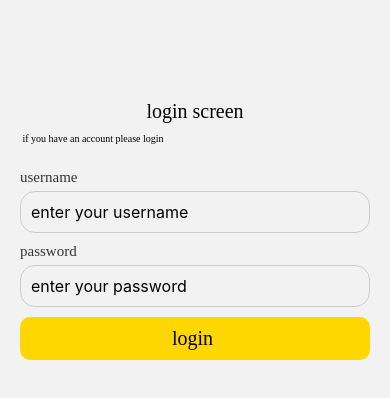
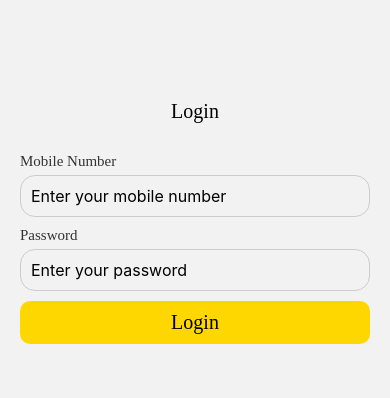
Before and after one commit to AyaaNaguiib/MK-NewsApp, a React Native app: screen / in a window 390 px wide. Shown: the top 398 px of the page. Built offline with nearby package versions, Linux system fonts and the light colour scheme.

Commit message:
updates in login screen, auth stack, useLogin,App.tsx

```diff
--- a/App.tsx
+++ b/App.tsx
@@ -1,23 +1,16 @@
-/**
- * Sample React Native App
- * https://github.com/facebook/react-native
- *
- * @format
- */
+import React from 'react';
+import { QueryClient, QueryClientProvider } from '@tanstack/react-query';
+import { NavigationContainer } from '@react-navigation/native';
+import MainStack from './src/navigation/mainStack';
 
-import React from 'react';
-import { Text, View } from 'react-native';
-import HomeScreen from './src/screens/homescreen/HomeScreen';
-import { SafeAreaView } from 'react-native-safe-area-context';
-import { NavigationContainer } from '@react-navigation/native';
-import mainStack from './src/navigation/mainStack';
-import MainStack from './src/navigation/mainStack';
-function App(): React.JSX.Element{
-  return(
+const queryClient = new QueryClient();
+
+export default function App() {
+  return (
+    <QueryClientProvider client={queryClient}>
       <NavigationContainer>
-      <MainStack  />
+        <MainStack />
       </NavigationContainer>
-
+    </QueryClientProvider>
   );
-};
-export default App;
+}
--- a/package.json
+++ b/package.json
@@ -10,10 +10,12 @@
     "test": "jest"
   },
   "dependencies": {
+    "@react-native-async-storage/async-storage": "^2.2.0",
     "@react-native/new-app-screen": "0.81.1",
     "@react-navigation/bottom-tabs": "^7.4.7",
     "@react-navigation/native": "^7.1.17",
     "@react-navigation/stack": "^7.4.8",
+    "@tanstack/react-query": "^5.87.4",
     "axios": "^1.11.0",
     "react": "19.1.0",
     "react-native": "0.81.1",
--- a/src/components/MainNews/MainNews.tsx
+++ b/src/components/MainNews/MainNews.tsx
@@ -30,7 +30,7 @@ export default function MainNews() {
   }
 
   function gotoArticlesDetails(article: ArticleType) {
-    navigate(ScreenNames.ArticleDetails, { article }); // ✅ بعت المقالة صح
+    navigate(ScreenNames.ArticleDetails, { article });
   }
 
   function renderNews(item: ArticleType) {
--- a/src/navigation/mainStack.tsx
+++ b/src/navigation/mainStack.tsx
@@ -7,29 +7,31 @@ import AuthStack from "./stacks/auth.stack";
 import MainTabs from "./stacks/tabs/MainTabs";
 import ArticleDetails from "../screens/articleDetails/articleDetails";
 
-
 const Stack = createStackNavigator<MainStackParamList>();
 
 export default function MainStack() {
   return (
-      <Stack.Navigator screenOptions={{
+    <Stack.Navigator
+      screenOptions={{
         headerShown: false,
-      }}>
-         <Stack.Screen name={StackNames.AuthStack} component={AuthStack} />
-         <Stack.Screen name={StackNames.MainTabs} component={MainTabs} />
-         <Stack.Screen
-  name={ScreenNames.ArticleDetails}
-  component={ArticleDetails}
-/>
+      }}
+    >
+      <Stack.Screen name={StackNames.AuthStack} component={AuthStack} />
 
-      </Stack.Navigator>
+      <Stack.Screen name={StackNames.MainTabs} component={MainTabs} />
 
+      <Stack.Screen
+        name={ScreenNames.ArticleDetails}
+        component={ArticleDetails}
+      />
+    </Stack.Navigator>
   );
 }
-export type MainStackParamList ={
-  [StackNames.AuthStack]:undefined,
+
+export type MainStackParamList = {
+  [StackNames.AuthStack]: undefined;
   [StackNames.MainTabs]: {
-    article: ArticleType
-  },
+    article: ArticleType;
+  };
   [ScreenNames.ArticleDetails]: { article: ArticleType };
-}
+};
--- a/src/navigation/screenNames.ts
+++ b/src/navigation/screenNames.ts
@@ -2,6 +2,7 @@ enum ScreenNames{
     HomeScreen ='HomeScreen',
      ArticleDetails ='ArticleDetails',
      LoginScreen = 'LoginScreen',
-     FavArticleScreen = 'FavArticle'
+     FavArticleScreen = 'FavArticle',
+     Login = "Login"
 }
 export default ScreenNames;
--- a/src/navigation/stackNames.ts
+++ b/src/navigation/stackNames.ts
@@ -1,5 +1,7 @@
 enum StackNames{
     AuthStack = 'AuthStack',
     MainTabs = 'MainTabs',
+    Register = "Register",
+    Login = "Login",
 }
 export default StackNames;
--- a/src/screens/loginScreen/loginScreen.tsx
+++ b/src/screens/loginScreen/loginScreen.tsx
@@ -1,37 +1,95 @@
-import { View, Text, TouchableOpacity, TextInput } from 'react-native'
-import React from 'react'
-import { NavigationProp, useNavigation } from '@react-navigation/native'
+import { View, Text, TouchableOpacity, TextInput, ActivityIndicator } from 'react-native';
+import React, { useState } from 'react';
+import { NavigationProp, useNavigation } from '@react-navigation/native';
 import StackNames from '../../navigation/stackNames';
 import { MainStackParamList } from '../../navigation/mainStack';
 import styles from './styles';
+import { useLogin } from '../../utils/helpers/useLogin';
 
 export default function LoginScreen() {
+  const navigation = useNavigation<NavigationProp<MainStackParamList>>();
 
-    const{navigate} =useNavigation();
-    useNavigation<NavigationProp<MainStackParamList,StackNames.AuthStack>>();
-    function handleLogin(){
-      navigate(StackNames.MainTabs);
+  const [username, setUsername] = useState("");
+  const [password, setPassword] = useState("");
+  const [errors, setErrors] = useState<{ username?: string; password?: string; general?: string }>({});
+
+  const { mutate: login, isPending, error } = useLogin(
+    (data) => {
+      console.log("Login success:", data);
+      navigation.navigate(StackNames.MainTabs);
+    },
+    (err) => {
+      setErrors({ general: err.message });
     }
+  );
+
+  function handleLogin() {
+    let newErrors: typeof errors = {};
+    if (!username.trim()) {
+      newErrors.username = "Please enter your mobile number";
+    }
+    if (!password.trim()) {
+      newErrors.password = "Please enter your password";
+    }
+    if (Object.keys(newErrors).length > 0) {
+      setErrors(newErrors);
+      return;
+    }
+
+    setErrors({});
+    login({ mobile: username, password, device_type: "ios" });
+  }
+
   return (
     <View style={styles.container}>
-    <Text style={styles.title}>login screen</Text>
-    <Text style={styles.note}> if you have an account please login</Text>
-    <View style ={styles.formCont}>
+      <Text style={styles.title}>Login</Text>
+
+
+      <View style={styles.formCont}>
         <View style={styles.inputCont}>
-        <Text style={styles.label}>username</Text>
-      <TextInput style={styles.input} placeholder='enter your username'/>
-      </View>
-      <View>
-        <Text style={styles.label}>password</Text>
-      <TextInput style={styles.input} secureTextEntry={true}placeholder='enter your password'/>
+          <Text style={styles.label}>Mobile Number</Text>
+          <TextInput
+            style={styles.input}
+            placeholder="Enter your mobile number"
+            value={username}
+            onChangeText={(text) => {
+              setUsername(text);
+              setErrors((prev) => ({ ...prev, username: undefined }));
+            }}
+          />
+          {errors.username && <Text style={{ color: 'red' }}>{errors.username}</Text>}
         </View>
 
+        <View style={styles.inputCont}>
+          <Text style={styles.label}>Password</Text>
+          <TextInput
+            style={styles.input}
+            secureTextEntry={true}
+            placeholder="Enter your password"
+            value={password}
+            onChangeText={(text) => {
+              setPassword(text);
+              setErrors((prev) => ({ ...prev, password: undefined }));
+            }}
+          />
+          {errors.password && <Text style={{ color: 'red' }}>{errors.password}</Text>}
         </View>
-    <TouchableOpacity style={styles.submitBtn}
-    onPress={handleLogin}>
-      <Text style={styles.submitText}>login </Text>
+      </View>
 
+      {errors.general && (
+        <Text style={{ color: 'red', marginBottom: 10, textAlign: 'center' }}>
+          {errors.general}
+        </Text>
+      )}
+      {error && (
+        <Text style={{ color: 'red', marginBottom: 10, textAlign: 'center' }}>
+          {error.message}
+        </Text>
+      )}
+
+      <TouchableOpacity style={styles.submitBtn} onPress={handleLogin} disabled={isPending}>
+        {isPending ? <ActivityIndicator color="#fff" /> : <Text style={styles.submitText}>Login</Text>}
       </TouchableOpacity>
     </View>
-  )
+  );
 }
--- /dev/null
+++ b/src/utils/helpers/useLogin.ts
@@ -0,0 +1,38 @@
+import { useMutation } from "@tanstack/react-query";
+
+type LoginPayload = {
+  mobile: string;
+  password: string;
+  device_type: string;
+};
+
+async function loginFn(payload: LoginPayload) {
+  const response = await fetch("https://manarbe.oetest.tech/api/v1/ar/auth/login", {
+    method: "POST",
+    headers: {
+      accept: "application/json",
+      "content-type": "application/json",
+    },
+    body: JSON.stringify({
+      data: {
+        type: "user",
+        attributes: payload,
+        id: "null",
+      },
+    }),
+  });
+
+  const data = await response.json();
+  if (!response.ok) {
+    throw new Error(data?.message || "Invalid mobile number or password");
+  }
+  return data;
+}
+
+export function useLogin(onSuccess?: (data: any) => void, onError?: (err: any) => void) {
+  return useMutation({
+    mutationFn: loginFn,
+    onSuccess,
+    onError,
+  });
+}
```
Also changed, not shown: 2 other files (tests, documents, lock files or other folders). Lines whose indentation alone changed are shown as unchanged.
